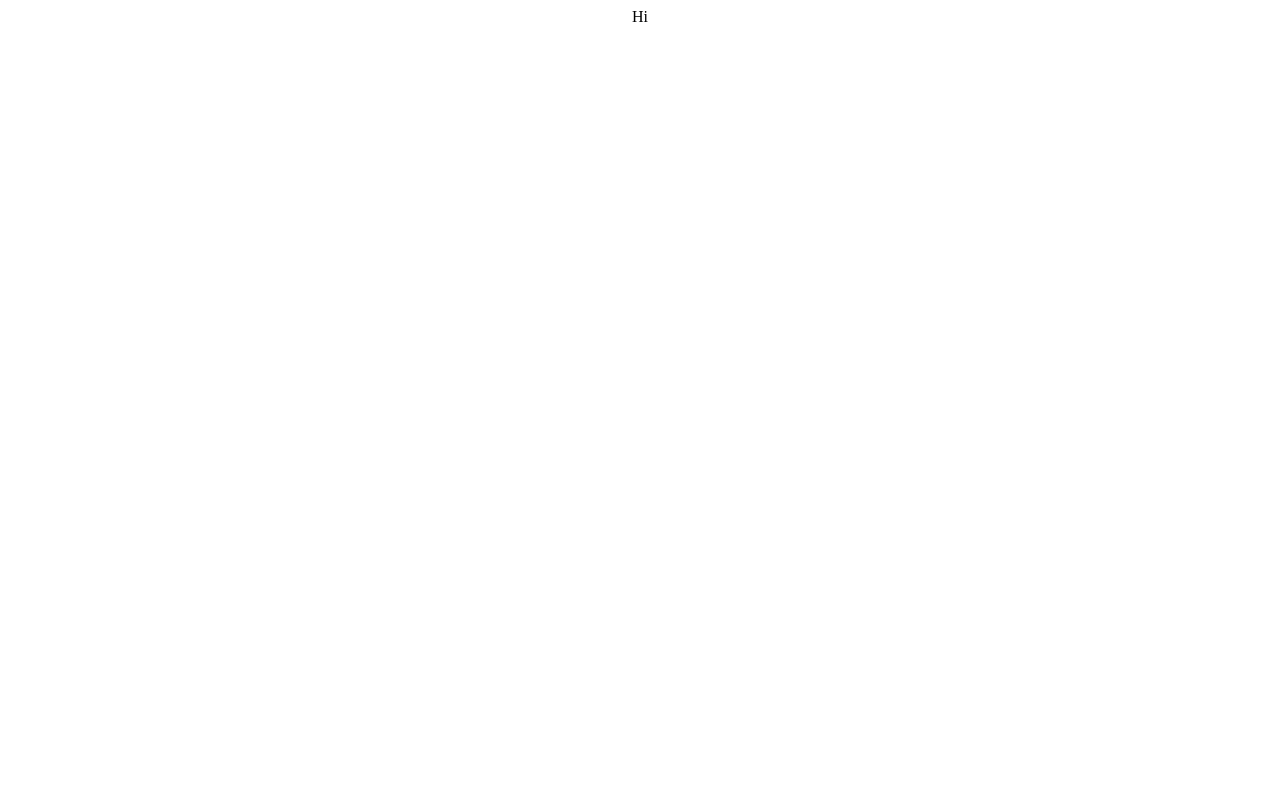
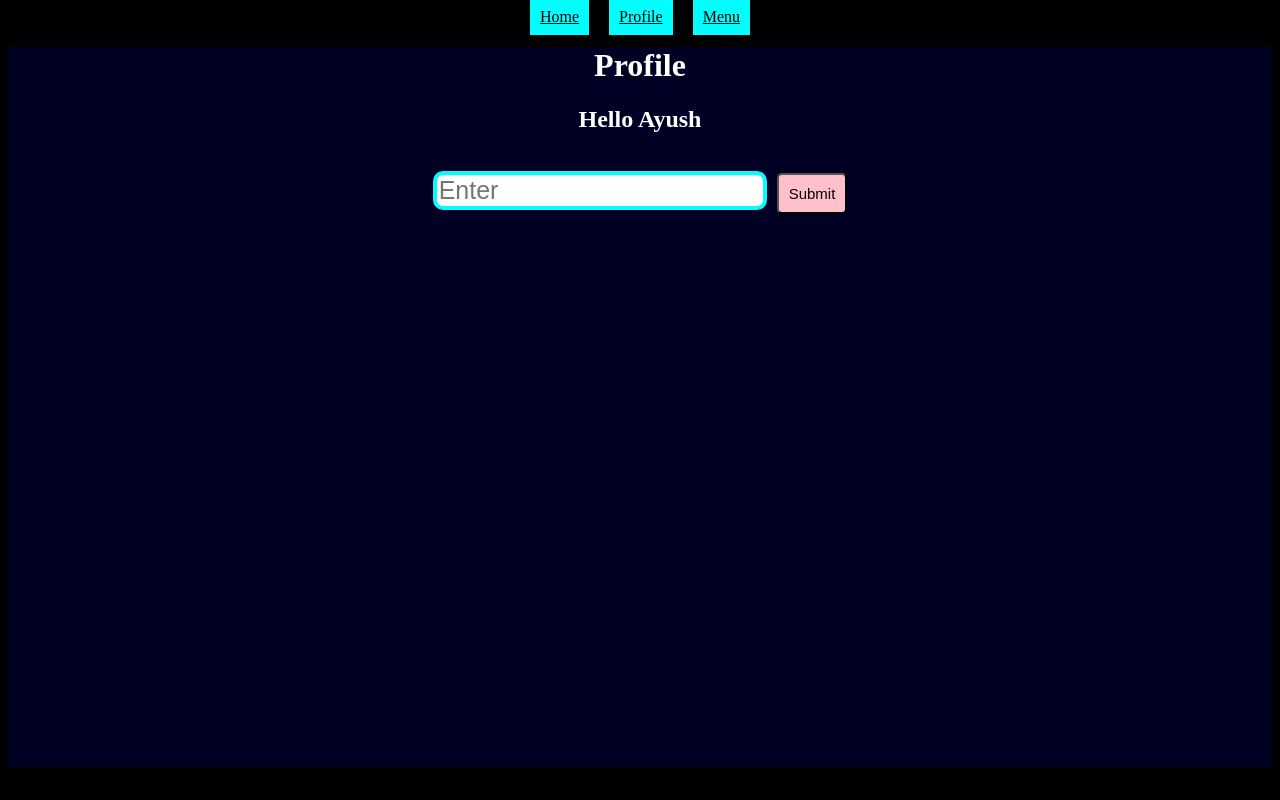
Before and after one commit to ayushdev351/React-Templates, a React (Create React App) app in the folder example-1/: page /profile in a window 1280 px wide. Built offline with nearby package versions, Linux system fonts and the light colour scheme.

Commit message:
context created successfully

```diff
--- a/example-1/package.json
+++ b/example-1/package.json
@@ -5,8 +5,8 @@
   "dependencies": {
     "react": "^18.2.0",
     "react-dom": "^18.2.0",
-    "react-scripts": "5.0.1",
-    "web-vitals": "^2.1.4"
+    "react-router-dom": "6.4.4",
+    "react-scripts": "5.0.1"
   },
   "scripts": {
     "start": "react-scripts start",
--- a/example-1/public/index.html
+++ b/example-1/public/index.html
@@ -8,7 +8,7 @@
       name="description"
       content="Web site created using create-react-app"
     />
-    <link rel="manifest" href="%PUBLIC_URL%/manifest.json" />
+
     <title>React App</title>
   </head>
   <body>
--- a/example-1/src/App.css
+++ b/example-1/src/App.css
@@ -1,38 +1,32 @@
-.App {
+body {
+  background-color: black;
+  color: white;
   text-align: center;
 }
 
-.App-logo {
-  height: 40vmin;
-  pointer-events: none;
+.list {
+  background-color: aqua;
+  color: black;
+  padding: 10px;
+  margin: 10px;
 }
 
-@media (prefers-reduced-motion: no-preference) {
-  .App-logo {
-    animation: App-logo-spin infinite 20s linear;
-  }
+.page {
+  margin-top: 10px;
+  height: 90vh;
+  background-color: #000024;
 }
 
-.App-header {
-  background-color: #282c34;
-  min-height: 100vh;
-  display: flex;
-  flex-direction: column;
-  align-items: center;
-  justify-content: center;
-  font-size: calc(10px + 2vmin);
-  color: white;
+.input {
+  font-size: 25px;
+  border: 4px aqua solid;
+  border-radius: 10px;
 }
 
-.App-link {
-  color: #61dafb;
+.btn {
+  margin-left: 10px;
+  font-size: 15px;
+  padding: 10px;
+  background-color: pink;
+  border-radius: 5px;
 }
-
-@keyframes App-logo-spin {
-  from {
-    transform: rotate(0deg);
-  }
-  to {
-    transform: rotate(360deg);
-  }
-}
--- a/example-1/src/App.js
+++ b/example-1/src/App.js
@@ -1,9 +1,33 @@
-import './App.css';
+import "./App.css";
+import { BrowserRouter as Router, Routes, Route } from "react-router-dom";
+
+import Navbar from "./Components/Navbar";
+import Home from "./Components/Home";
+import Profile from "./Components/Profile";
+import Menu from "./Components/Menu";
+
+import { useState, createContext } from "react";
+
+export const UserContext = createContext();
 
 function App() {
+  const [userName, setUserName] = useState("Ayush");
+
   return (
     <div className="App">
-      Hi
+      <Router>
+        <Navbar />
+        {/* Wrap all the components where you want to use the value of the context
+        with the provider of the context */}
+        <UserContext.Provider value={{ userName, setUserName }}>
+          <Routes>
+            <Route path="/" element={<Home />} />
+            <Route path="/profile" element={<Profile />} />
+            <Route path="/menu" element={<Menu />} />
+            <Route path="*" element={<h1>Error</h1>} />
+          </Routes>
+        </UserContext.Provider>
+      </Router>
     </div>
   );
 }
--- /dev/null
+++ b/example-1/src/Components/ChangeName.js
@@ -0,0 +1,25 @@
+import { useState, useContext } from "react";
+
+import { UserContext } from "../App";
+
+function ChangeName() {
+  const value = useContext(UserContext);
+  const [newUser, setNewUser] = useState("");
+  const takeInput = (e) => {
+    setNewUser(e.target.value);
+  };
+
+  const updateUser = () => {
+    value.setUserName(newUser);
+  };
+  return (
+    <div>
+      <input className="input" placeholder="Enter" onChange={takeInput} />
+      <button className="btn" onClick={updateUser}>
+        Submit
+      </button>
+    </div>
+  );
+}
+
+export default ChangeName;
--- /dev/null
+++ b/example-1/src/Components/Home.js
@@ -0,0 +1,15 @@
+import { useContext } from "react";
+import { UserContext } from "../App";
+
+function Home() {
+  const value = useContext(UserContext);
+
+  return (
+    <div className="page">
+      <h1> Home </h1>
+      <h2>Hello from Home {value.userName}</h2>
+    </div>
+  );
+}
+
+export default Home;
--- /dev/null
+++ b/example-1/src/Components/Menu.js
@@ -0,0 +1,5 @@
+function Menu() {
+  return <div>Hello from Menu</div>;
+}
+
+export default Menu;
--- /dev/null
+++ b/example-1/src/Components/Navbar.js
@@ -0,0 +1,19 @@
+import { Link } from "react-router-dom";
+
+function Navbar() {
+  return (
+    <div>
+      <Link to="/" className="list">
+        Home
+      </Link>
+      <Link to="/profile" className="list">
+        Profile
+      </Link>
+      <Link to="/menu" className="list">
+        Menu
+      </Link>
+    </div>
+  );
+}
+
+export default Navbar;
--- /dev/null
+++ b/example-1/src/Components/Profile.js
@@ -0,0 +1,19 @@
+import { UserContext } from "../App";
+import { useContext } from "react";
+
+import ChangeName from "./ChangeName";
+
+function Profile() {
+  const value = useContext(UserContext);
+
+  return (
+    <div className="page">
+      <h1> Profile </h1>
+      <h2>Hello {value.userName}</h2>
+      <br />
+      <ChangeName />
+    </div>
+  );
+}
+
+export default Profile;
```
Also changed, not shown: example-1/public/manifest.json (deleted), example-1/public/robots.txt (deleted), 1 other file (tests, documents, lock files or other folders).
